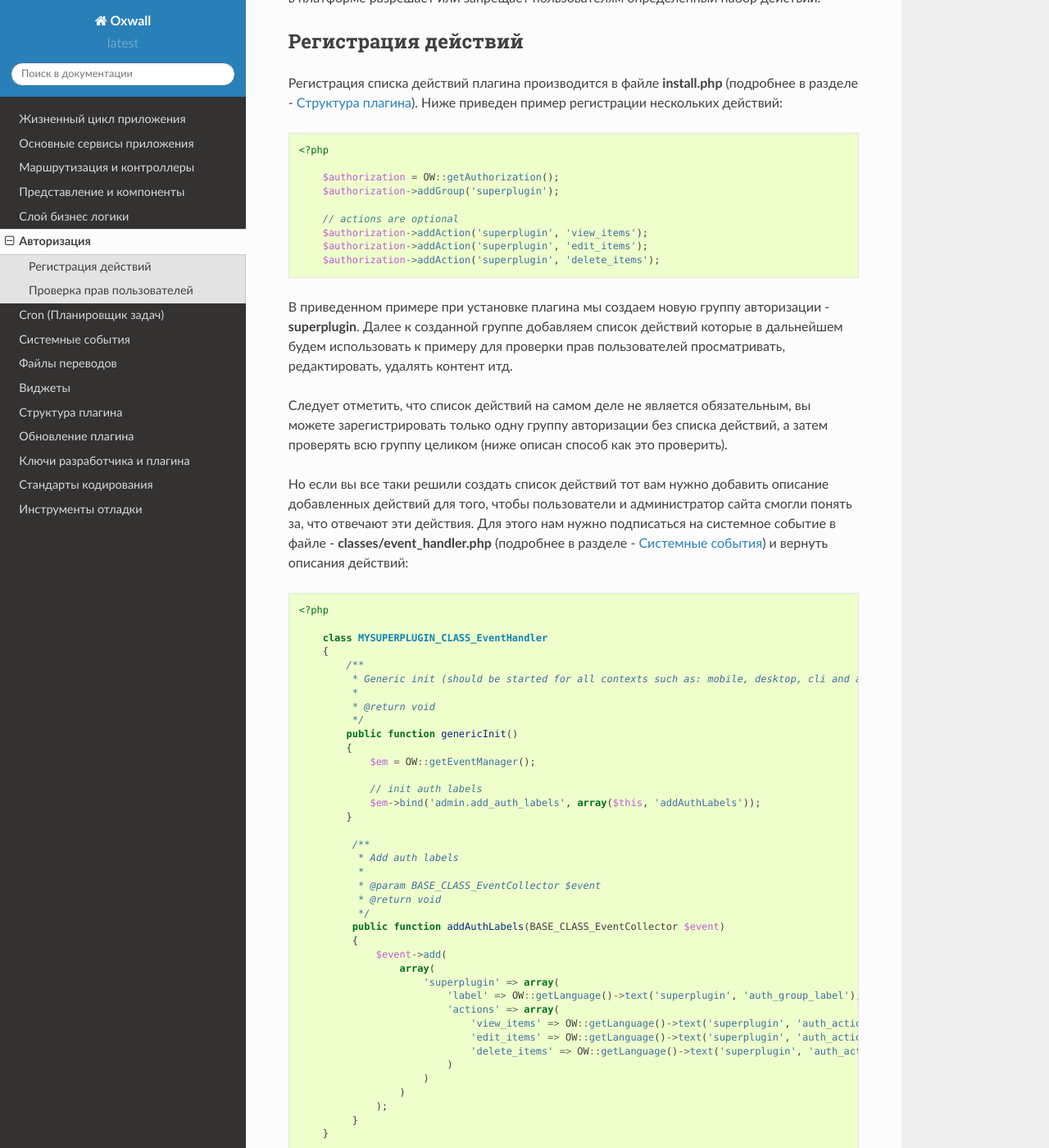
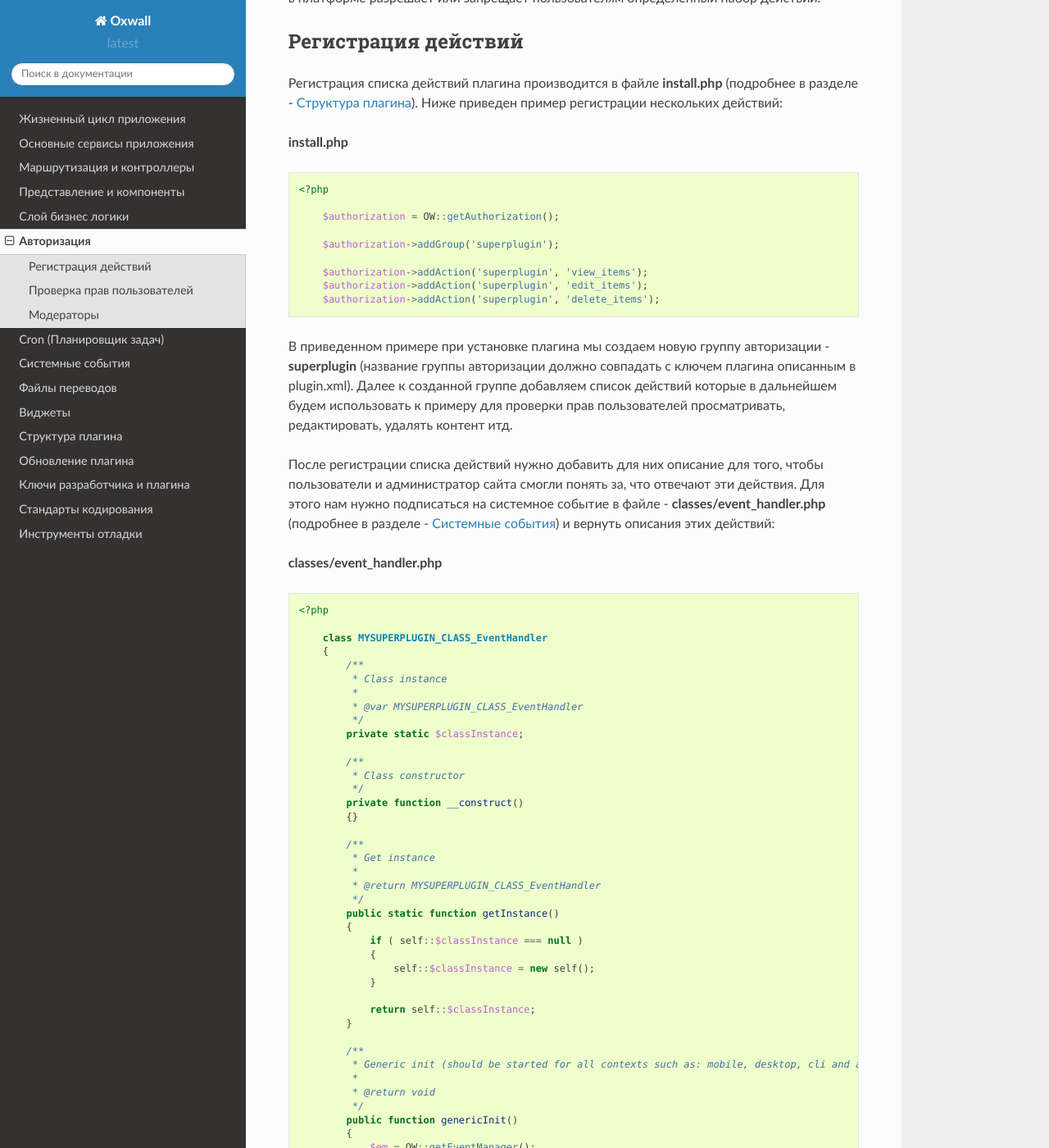
Before and after one commit to oxwall/docs-tech-ru, a Sphinx documentation site: the page built from docs/source/authorization.rst, in a window 1280 px wide and 1400 px high, scrolled down 198 px. Shown: the whole window at 82% size. Built offline with Sphinx 7.4.7 and the Read the Docs theme 2.0.0, drawn with Linux system fonts in a browser that asks for light colours; some of the changed text lies outside the part shown.

Commit message:
a few changes in the auth page

```diff
--- a/docs/source/authorization.rst
+++ b/docs/source/authorization.rst
@@ -13,28 +13,30 @@
 Регистрация списка действий плагина производится в файле **install.php** (подробнее в разделе - :ref:`plugin-structure-label`).
 Ниже приведен пример регистрации нескольких действий:
 
+**install.php**
+
 .. code-block:: php
 
     <?php
 
         $authorization = OW::getAuthorization();
+
         $authorization->addGroup('superplugin');
 
-        // actions are optional
         $authorization->addAction('superplugin', 'view_items');
         $authorization->addAction('superplugin', 'edit_items');
         $authorization->addAction('superplugin', 'delete_items');
 
-В приведенном примере при установке плагина мы создаем новую группу авторизации - **superplugin**.
+В приведенном примере при установке плагина мы создаем новую группу авторизации - **superplugin**
+(название группы авторизации должно совпадать с ключем плагина описанным в plugin.xml).
 Далее к созданной группе добавляем список действий которые в дальнейшем будем использовать к примеру
 для проверки прав пользователей просматривать, редактировать, удалять контент итд.
 
-Следует отметить, что список действий на самом деле не является обязательным, вы можете зарегистрировать только одну группу авторизации без списка действий,
-а затем проверять всю группу целиком (ниже описан способ как это проверить).
+После регистрации списка действий нужно
+добавить для них описание для того, чтобы пользователи и администратор сайта смогли понять за, что отвечают эти действия.
+Для этого нам нужно подписаться на системное событие в файле - **classes/event_handler.php** (подробнее в разделе - :ref:`system-vents-label`) и вернуть описания этих действий:
 
-Но если вы все таки решили создать список действий тот вам нужно
-добавить описание добавленных действий для того, чтобы пользователи и администратор сайта смогли понять за, что отвечают эти действия.
-Для этого нам нужно подписаться на системное событие в файле - **classes/event_handler.php** (подробнее в разделе - :ref:`system-vents-label`) и вернуть описания действий:
+**classes/event_handler.php**
 
 .. code-block:: php
 
@@ -42,6 +44,34 @@
 
         class MYSUPERPLUGIN_CLASS_EventHandler
         {
+            /**
+             * Class instance
+             *
+             * @var MYSUPERPLUGIN_CLASS_EventHandler
+             */
+            private static $classInstance;
+
+            /**
+             * Class constructor
+             */
+            private function __construct()
+            {}
+
+            /**
+             * Get instance
+             *
+             * @return MYSUPERPLUGIN_CLASS_EventHandler
+             */
+            public static function getInstance()
+            {
+                if ( self::$classInstance === null )
+                {
+                    self::$classInstance = new self();
+                }
+
+                return self::$classInstance;
+            }
+
             /**
              * Generic init (should be started for all contexts such as: mobile, desktop, cli and api)
              *
@@ -78,6 +108,16 @@
              }
         }
 
+В файле **init.php**  который запускается при каждом запросе от клиента, запускаем метод который подписывается на системные события:
+
+**init.php**
+
+.. code-block:: php
+
+    <?php
+
+        MYSUPERPLUGIN_CLASS_EventHandler::getInstance()->genericInit();
+
 Проверка прав пользователей
 ---------------------------
 
@@ -90,15 +130,22 @@
         // is view items allowed for current user ?
         $isViewAllowed = OW::getUser()->isAuthorized('superplugin', 'view_items');
 
-        if ( !isViewAllowed )
+        if ( !$isViewAllowed )
         {
             // get error message
             $errorMessage = BOL_AuthorizationService::getInstance()->getActionStatus('superplugin', 'view_items');
             throw new AuthorizationException($errorMessage['msg']);
         }
 
-Если вы хотите проверить является ли текущий пользователь модератором (т.е человеком которому разрешены все действия в группе авторизации)
-можно сделать проверку не указывая конкретного действия, к примеру:
+Модераторы
+----------
+
+Модераторы эта группа пользователей которых назначает администратор сайта в админ панели. Администратор сайта может
+разрешить управлять одним и более плагином, что в свою очередь значит, что модератору
+будут разрешены любые действия в плагине по управлению контентом пользователей.
+
+
+Пример кода который проверяет является ли текущий пользователь модератором:
 
 .. code-block:: php
 
```
Also changed, not shown: other parts of docs/source/authorization.rst (+1 -1 lines).
